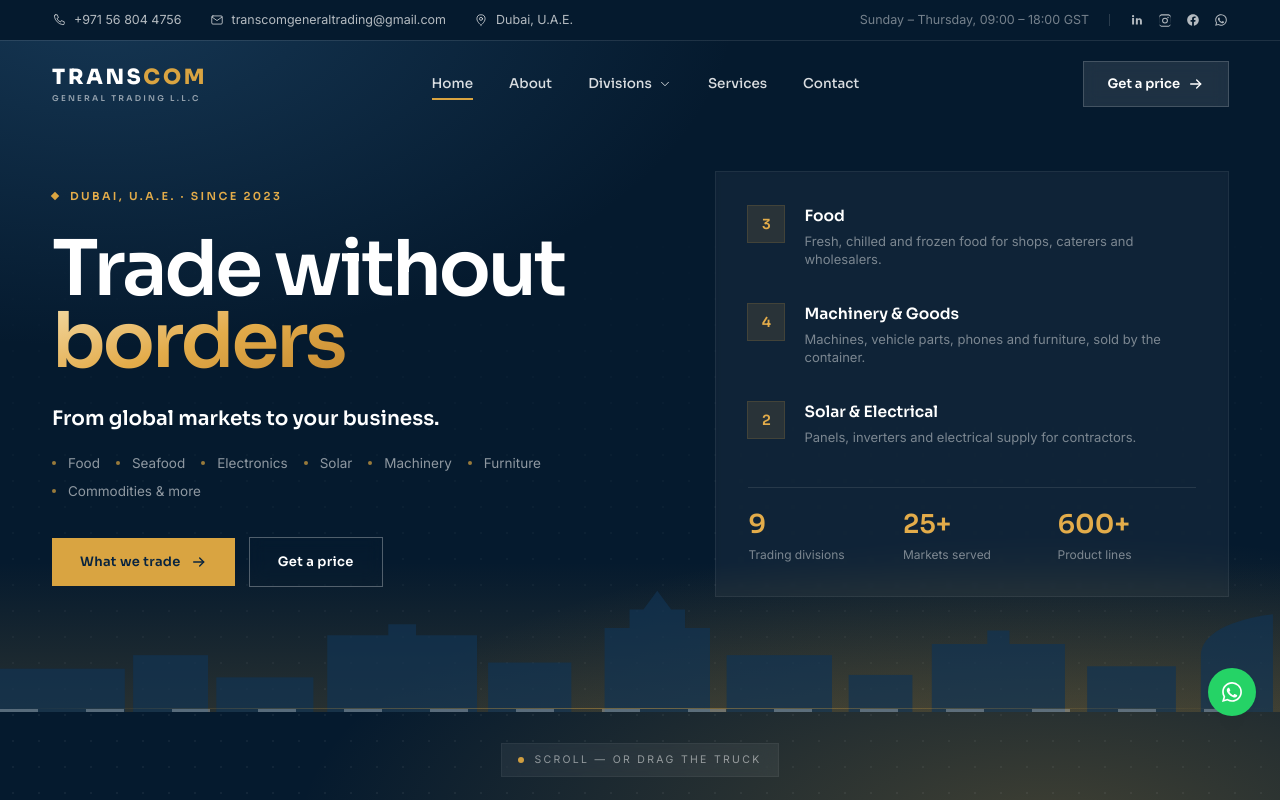
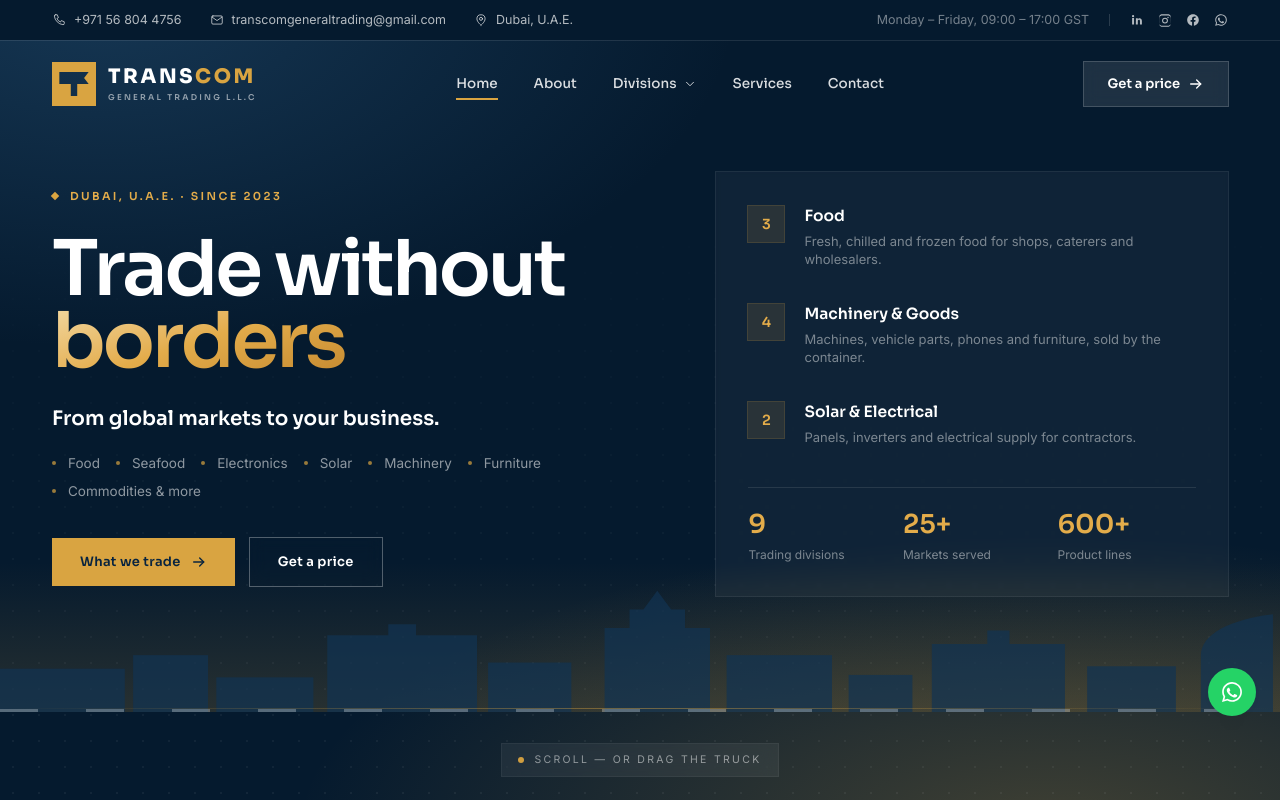
Before and after one commit to SachinBorse-2003/transcom, a React (Vite) app: page / in a window 1280 px wide. Shown: the top 800 px of the page. Built offline with nearby package versions, Linux system fonts and the light colour scheme.

Commit message:
refactor: update logo component and site data for consistency and clarity

```diff
--- a/src/components/Logo.jsx
+++ b/src/components/Logo.jsx
@@ -1,25 +1,40 @@
 import { Link } from 'react-router-dom'
 
 /**
- * Header lockup, taken from the TRANSCOM brand artwork: "TRANS" in the base
- * colour, "COM" in gold.
+ * Lockup: the T-arrow mark plus the wordmark from the brand artwork
+ * ("TRANS" in the base colour, "COM" in gold).
  *
- * The full artwork (globe, ribbon, ship) is a key visual, not a UI logo — it
- * turns to mush below about 200px, so it lives in /public/brand and is used for
- * social sharing and print. This wordmark is the part that survives a 44px
- * header, a favicon and a fax.
+ * The mark is one path — a solid block with the "T" knocked out, its crossbar
+ * ending in a chevron so the letter reads as moving right. The counter is a
+ * true cut-out, so it picks up whatever sits behind it: gold block on dark
+ * surfaces, navy on light ones.
  */
+const MARK = 'M0 0h48v48H0z M8 11h32l-5 6.5 5 6.5H27.5v13h-7v-13H8z'
+
 export default function Logo({ tone = 'dark', className = '' }) {
   const light = tone === 'light'
 
   return (
     <Link
       to="/"
-      className={`group flex items-center ${className}`}
+      className={`group flex items-center gap-3 ${className}`}
       aria-label="TRANSCOM General Trading L.L.C — home"
     >
+      <svg
+        viewBox="0 0 48 48"
+        className="h-11 w-11 shrink-0 transition-transform duration-500 group-hover:scale-[1.04]"
+        aria-hidden="true"
+      >
+        <path
+          d={MARK}
+          fillRule="evenodd"
+          clipRule="evenodd"
+          fill={light ? 'var(--color-gold-500)' : 'var(--color-navy-950)'}
+        />
+      </svg>
+
       <span className="leading-none">
-        <span className="block font-display text-[21px] font-extrabold tracking-[0.13em]">
+        <span className="block font-display text-[20px] font-extrabold tracking-[0.13em]">
           <span className={light ? 'text-white' : 'text-navy-950'}>TRANS</span>
           {/* gold-500 is too pale for text on white, so the light surface gets a deeper gold */}
           <span className={light ? 'text-gold-500' : 'text-gold-700'}>COM</span>
--- a/src/data/site.js
+++ b/src/data/site.js
@@ -39,7 +39,7 @@
     mapQuery: 'Dubai, United Arab Emirates',
   },
 
-  hours: 'Sunday – Thursday, 09:00 – 18:00 GST', // ⚠️ confirm
+  hours: 'Monday – Friday, 09:00 – 17:00 GST', // ⚠️ confirm
   licence: 'Trade Licence No. 1256293 · Dubai Department of Economic Development',
 
   social: [
--- a/src/pages/Contact.jsx
+++ b/src/pages/Contact.jsx
@@ -117,7 +117,7 @@
       lines: [company.email],
       links: [`mailto:${company.email}`],
     },
-    { icon: 'clock', title: 'Working hours', lines: [company.hours, 'Friday & Saturday — closed'] },
+    { icon: 'clock', title: 'Working hours', lines: [company.hours] },
   ]
 
   return (
--- a/src/sections/ProcessSteps.jsx
+++ b/src/sections/ProcessSteps.jsx
@@ -3,9 +3,8 @@
 import { process } from '../data/site'
 
 const terms = [
-  { label: 'Incoterms', value: 'EXW · FOB · CFR · CIF · DAP · DDP' },
-  { label: 'Payment', value: 'T/T · LC at sight · Usance LC · CAD' },
-  { label: 'We ship from', value: 'Jebel Ali · Port Rashid · Sharjah · DXB' },
+  { label: 'Incoterms', value: 'CFR · CIF' },
+  { label: 'We ship from', value: 'Jebel Ali' },
   { label: 'Price valid for', value: 'Stated on every quote' },
 ]
 
```
